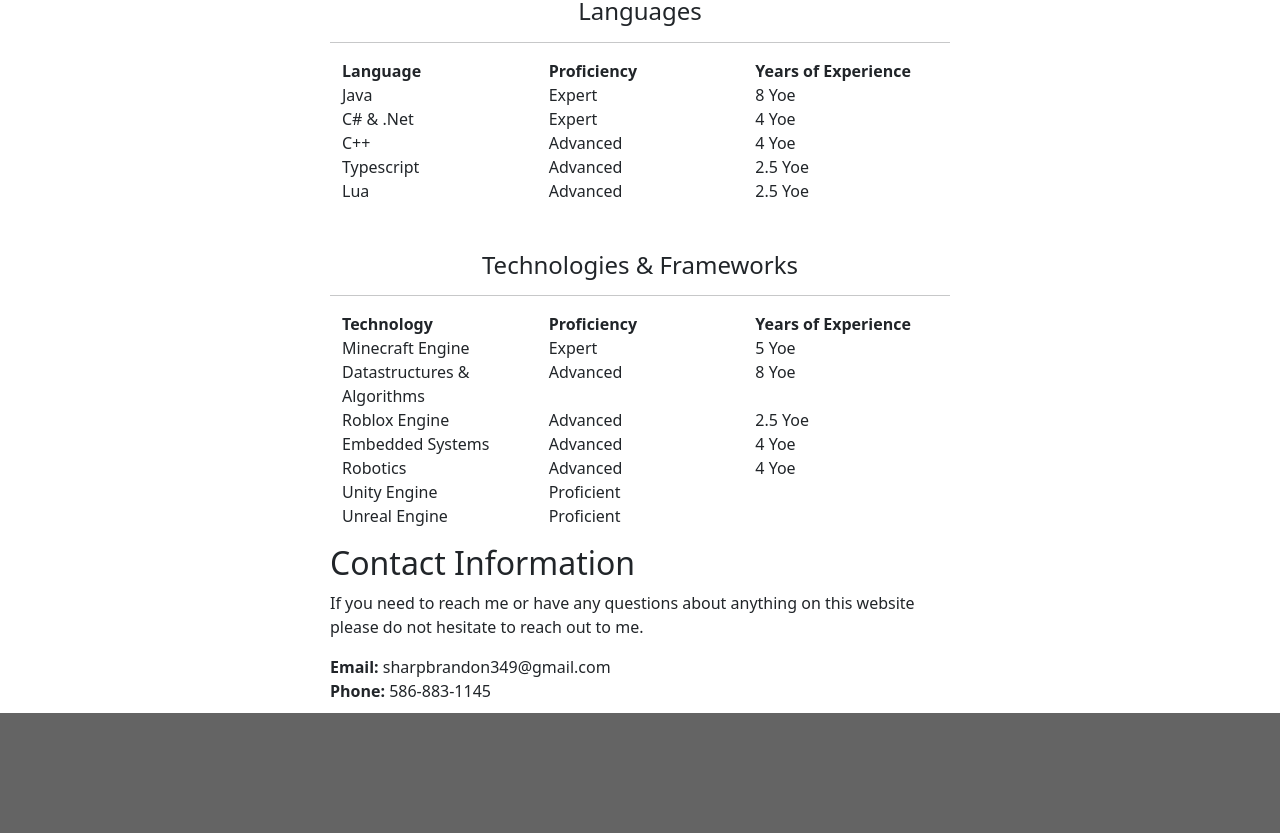
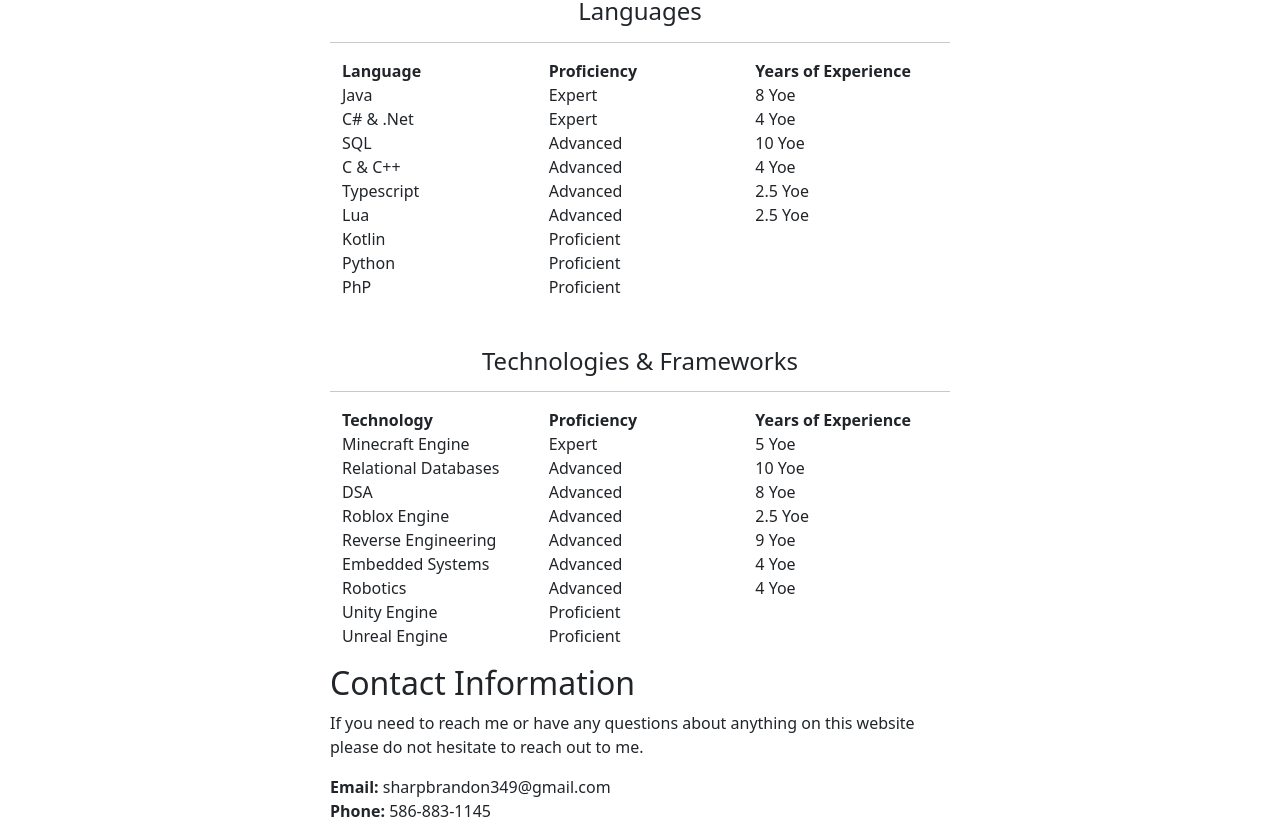
Before and after one commit to Brando-S/brando-s.github.io, a React (Create React App) app: page / in a window 1280 px wide. Shown: the part 900-1733 px from the top of the page. Before the commit the page ends 1613 px from the top, so only its background shows below. Built offline with nearby package versions, Linux system fonts and the light colour scheme.

Commit message:
Start Lunaris Page

```diff
--- a/src/App.tsx
+++ b/src/App.tsx
@@ -4,7 +4,7 @@ import './App.css';
 import TopNavbar from './components/TopNavBar';
 import Home from './pages/Home';
 import LunapetsProjects from './pages/Lunapets';
-import AboutMe from './pages/AboutMe';
+import LunarisRsps from './pages/Lunaris';
 import {Route, Routes} from "react-router-dom"
 import { FishingProject } from './projects/Fishing';
 import { ToastsProject } from './projects/Toasts';
@@ -22,7 +22,7 @@ function App() {
         <Route path="/" element={<Home />} />
         <Route path="/home" element={<Home />} />
         <Route path="/lunapets" element={<LunapetsProjects />} />
-        <Route path="/aboutme" element={<AboutMe />} />
+        <Route path="/lunaris" element={<LunarisRsps />} />
         <Route path="/fishing" element={<FishingProject />} />
         <Route path="/toasts" element={<ToastsProject />} />
         <Route path="/buffs" element={<BuffsProject />} />
--- a/src/pages/AboutMe.tsx
+++ /dev/null
@@ -1,5 +0,0 @@
-export default function AboutMe() {
-
-    return <h1>About Me</h1>
-
-}
--- a/src/pages/Home.tsx
+++ b/src/pages/Home.tsx
@@ -47,7 +47,12 @@ export default function Home() {
                         <Col>4 Yoe</Col>
                     </Row>
                     <Row>
-                        <Col>C++</Col>
+                        <Col>SQL</Col>
+                        <Col>Advanced</Col>
+                        <Col>10 Yoe</Col>
+                    </Row>
+                    <Row>
+                        <Col>C & C++</Col>
                         <Col>Advanced</Col>
                         <Col>4 Yoe</Col>
                     </Row>
@@ -60,6 +65,21 @@ export default function Home() {
                         <Col>Lua</Col>
                         <Col>Advanced</Col>
                         <Col>2.5 Yoe</Col>
+                    </Row>
+                    <Row>
+                        <Col>Kotlin</Col>
+                        <Col>Proficient</Col>
+                        <Col></Col>
+                    </Row>
+                    <Row>
+                        <Col>Python</Col>
+                        <Col>Proficient</Col>
+                        <Col></Col>
+                    </Row>
+                    <Row>
+                        <Col>PhP</Col>
+                        <Col>Proficient</Col>
+                        <Col></Col>
                     </Row>
                 </Container>
                 <br/><br/>
@@ -77,7 +97,12 @@ export default function Home() {
                         <Col>5 Yoe</Col>
                     </Row>
                     <Row>
-                        <Col>Datastructures & Algorithms</Col>
+                        <Col>Relational Databases</Col>
+                        <Col>Advanced</Col>
+                        <Col>10 Yoe</Col>
+                    </Row>
+                    <Row>
+                        <Col>DSA</Col>
                         <Col>Advanced</Col>
                         <Col>8 Yoe</Col>
                     </Row>
@@ -85,6 +110,11 @@ export default function Home() {
                         <Col>Roblox Engine</Col>
                         <Col>Advanced</Col>
                         <Col>2.5 Yoe</Col>
+                    </Row>
+                    <Row>
+                        <Col>Reverse Engineering</Col>
+                        <Col>Advanced</Col>
+                        <Col>9 Yoe</Col>
                     </Row>
                     <Row>
                         <Col>Embedded Systems</Col>
--- /dev/null
+++ b/src/pages/Lunaris.tsx
@@ -0,0 +1,62 @@
+export default function LunarisRsps() {
+
+    return <>
+        <h1>Lunaris</h1>
+        <p>
+            Lunaris was an emulation project that aimed to emulate an older version of the popular MMORPG game Runescape. I worked on this project
+            for 6 years and I loved every minute of it. When I started this project, I started it as a hobby project because I loved Runescape and
+            I wanted to apply my own ideas to the game and create an enjoyable experience for others.
+        </p>
+        <h2>Achievements</h2>
+        <p>
+            When I started Lunaris it was just a hobby project. I had started and ran many small scale Runescape Private Servers before, but they never really
+            gained much traction. I was determined to make something successful.
+        </p>
+        <p>
+            I took the project from just me working on it with no users, to a functional business with 6 paid employees and a decently sized fanbase relative to the market.
+            At one point, Lunaris was one of the largest Runescape Private Servers to exist, with a peak concurrent user count of 165 players.
+        </p>
+        <h2>Motivation</h2>
+        <p>
+            When I was young I was mostly an introvert and I found comfort in spending time on the internet.
+            In all honesty, I was too shy to make a lot of friends in real life, so I instead made friends
+            and joined communities on the internet. One community that I found myself in was Runescape.
+            I started playing Runescape when I was very young, 8 years old to be exact.
+        </p>
+        <p>
+            I really latched onto Runescape I think because of the social aspect of the game. There was a large map with a lot of people
+            on the same game world all playing together at the same time. People would often stand around in groups in select cities to
+            socialize and make friends. People even formed clans and played the game as a group. My older brother played, my cousins played,
+            real-life friends played, etc. It was amazing.
+        </p>
+        <h4>Difficulty</h4>
+        <p>
+            Runescape is a very tedious and grindy game. Some players play on the same account for over 5,000 hours. As a young child,
+            the game was too difficult for me to play efficiently. I just didn't have the attention span nor the skill to dedicate real time to a task
+            to get better, therefore it was hard to make real progress towards meaningful goals.
+        </p>
+        <p>
+            This led my friends and I to start playing private emulations of Runescape called <i>Runescape Private Servers</i> or <i>RSPS</i> for short.
+            These emulations often had custom content and were generally an easier more sped up version of the game (though significantly lower quality). I loved these emulation projects
+            because it allowed me to achieve the goals and the items that I was never able to in the real game.
+        </p>
+        <h4>Response</h4>
+        <p>
+            Having these very fun experiences and making these memories motivated me to create my own <i>Runescape Private Server</i>.
+            I dreamed about my friends and others of playing a game that I made and experiencing them enjoy something that I created
+            just like I experienced the games that I played.
+        </p>
+        <p>
+            When I was playing these <i>Runescape Private Servers</i> I was far too young to understand how to make my own. When I started to get older (~12 Years Old)
+            I started to attempt to make one as best I could. I had no idea what I was doing, but I just tinkered around with open sourced projects until
+            I could get something running. I have very fond memories of me opening Java source code files with the native windows text editor Notepad, trying to "code" any changes
+            I could, saving these files, and running a batch script to compile them into Java Byte Code to run. I remember that if I had a syntax error, I really didn't even know
+            because I wasn't using an IDE. I would try to compile and see a list of errors that I didn't understand, so I would panick and just undo my changes.
+        </p>
+        <p>
+            Eventually as I grew older and tinkered around more and more, I started to actually learn and make meaningful progress. I eventually learned what an IDE was and started
+            actually learning how to code. The rest is history.
+        </p>
+    </>
+
+}
```
